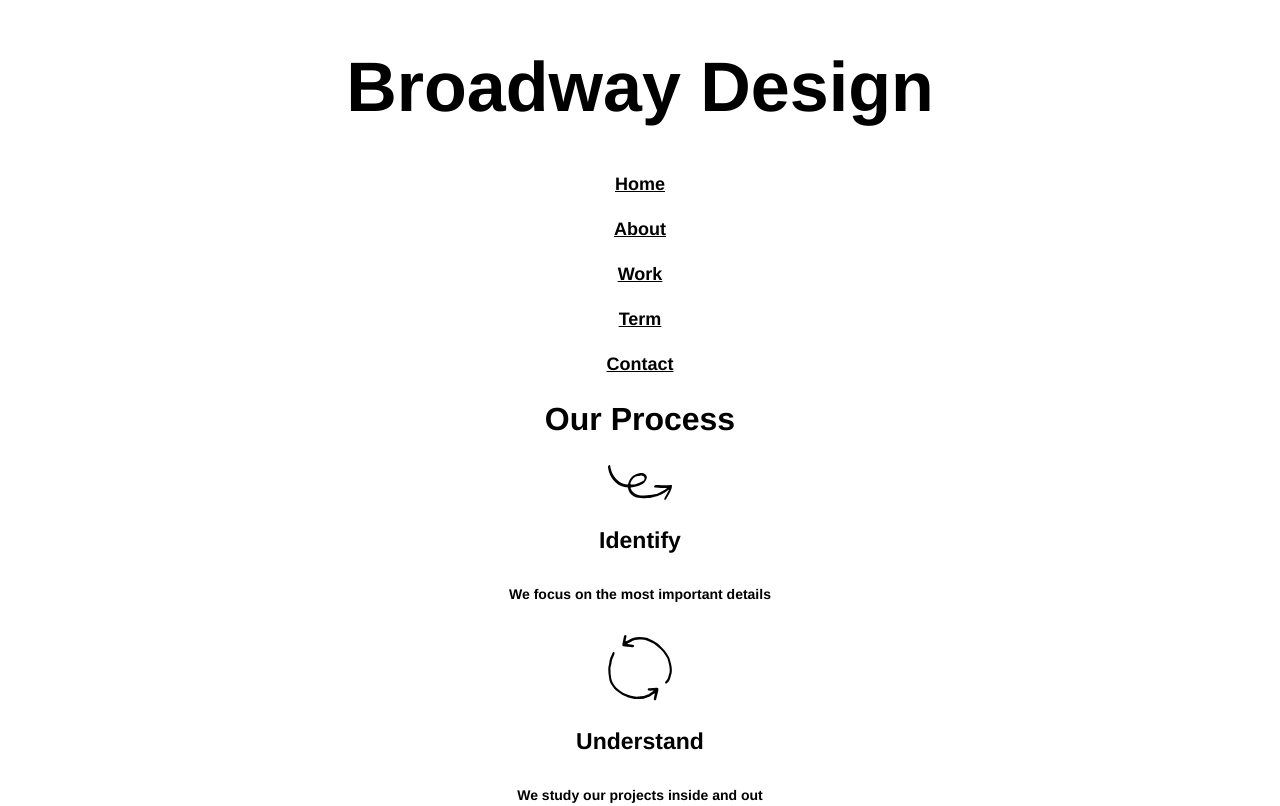
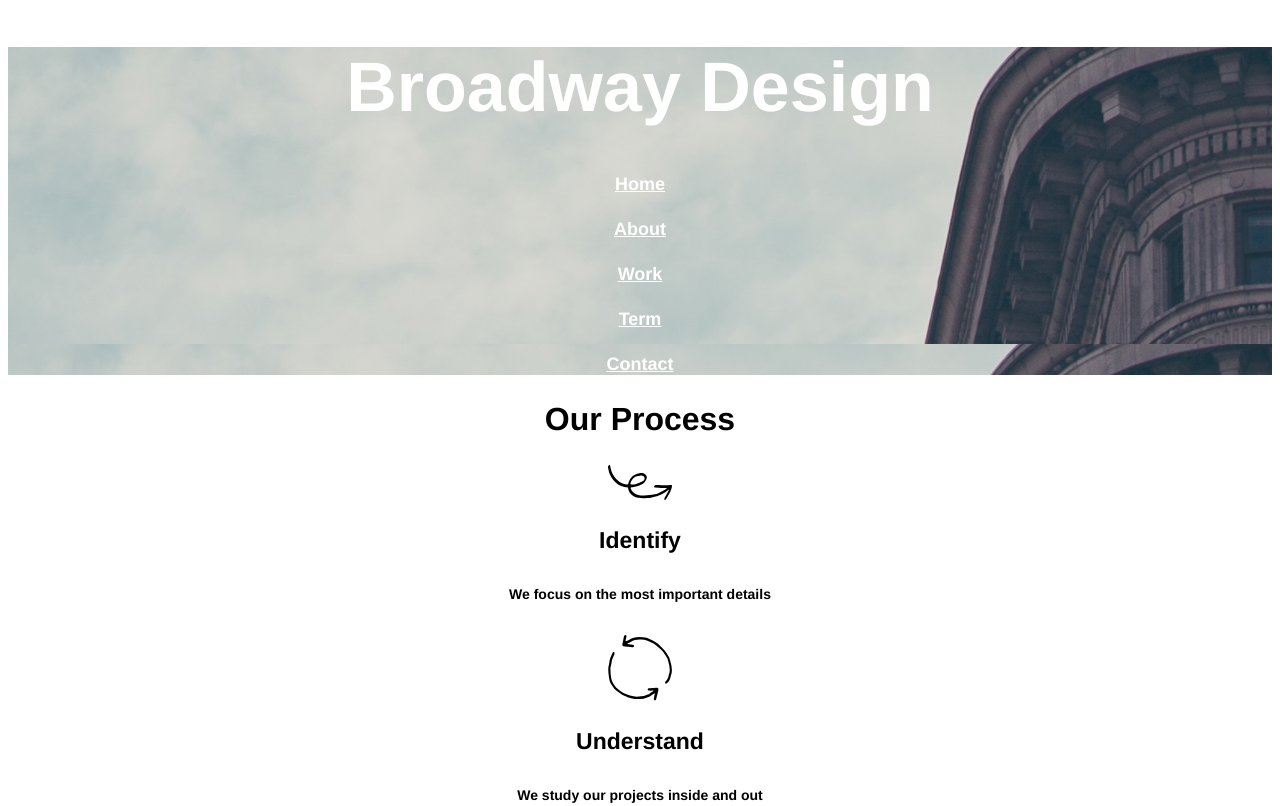
Before and after one commit to Lareilpet/Broadway, a plain HTML site: page index.html in a window 1280 px wide. Shown: the top 806 px of the page. Drawn offline with Linux system fonts and the light colour scheme.

Commit message:
Background image appears now.

```diff
--- a/index.html
+++ b/index.html
@@ -6,7 +6,7 @@
     <title>Broadway</title>
   </head>
   <body>
-<div id="top">
+<div class="top">
   <h1>Broadway Design</h1>
   <div class="subtop">
     <h4>  </h4>
--- a/resources/css/style.css
+++ b/resources/css/style.css
@@ -2,8 +2,8 @@ html {
   text-align: center;
   font-family: Helvetica;
 }
-# top {
-  background-image: ./resources/image/backgroundthe-flatiron-building.png;
+.top {
+  background-image: url("../image/backgroundthe-flatiron-building.png");
   color: white;
 }
 .subtop {
```
Lines whose indentation alone changed are shown as unchanged.
